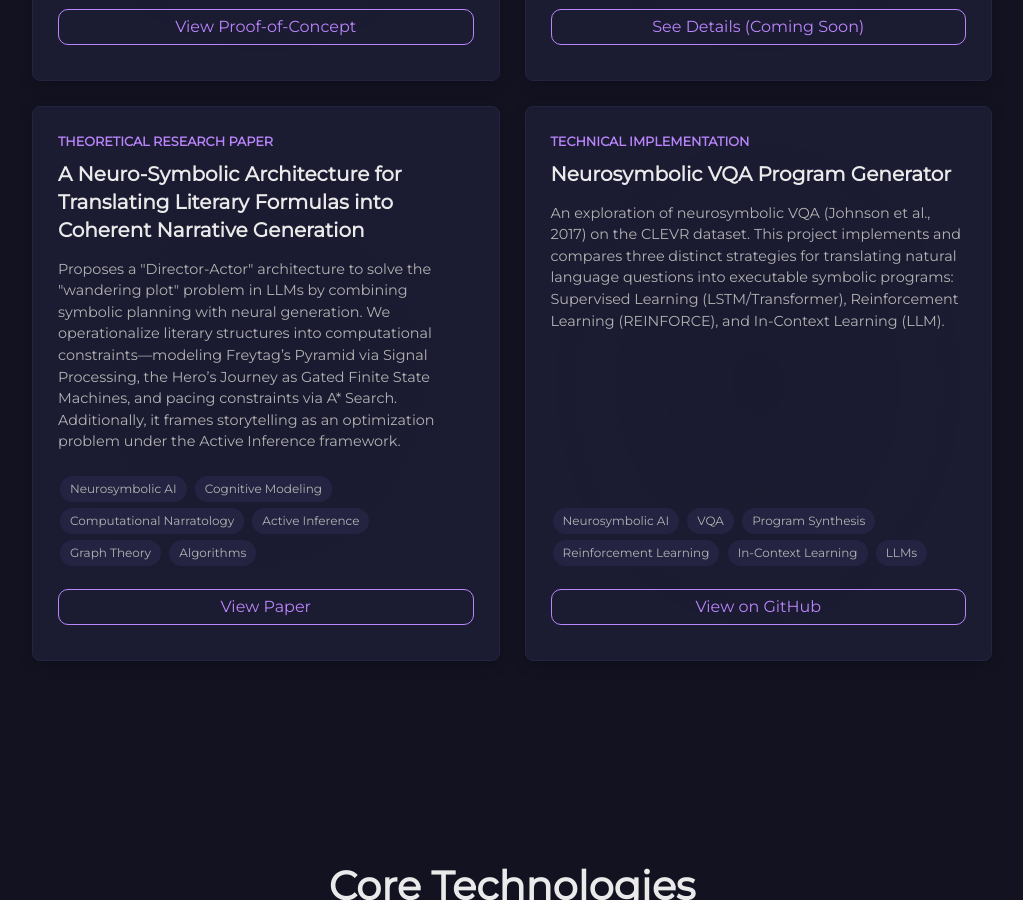
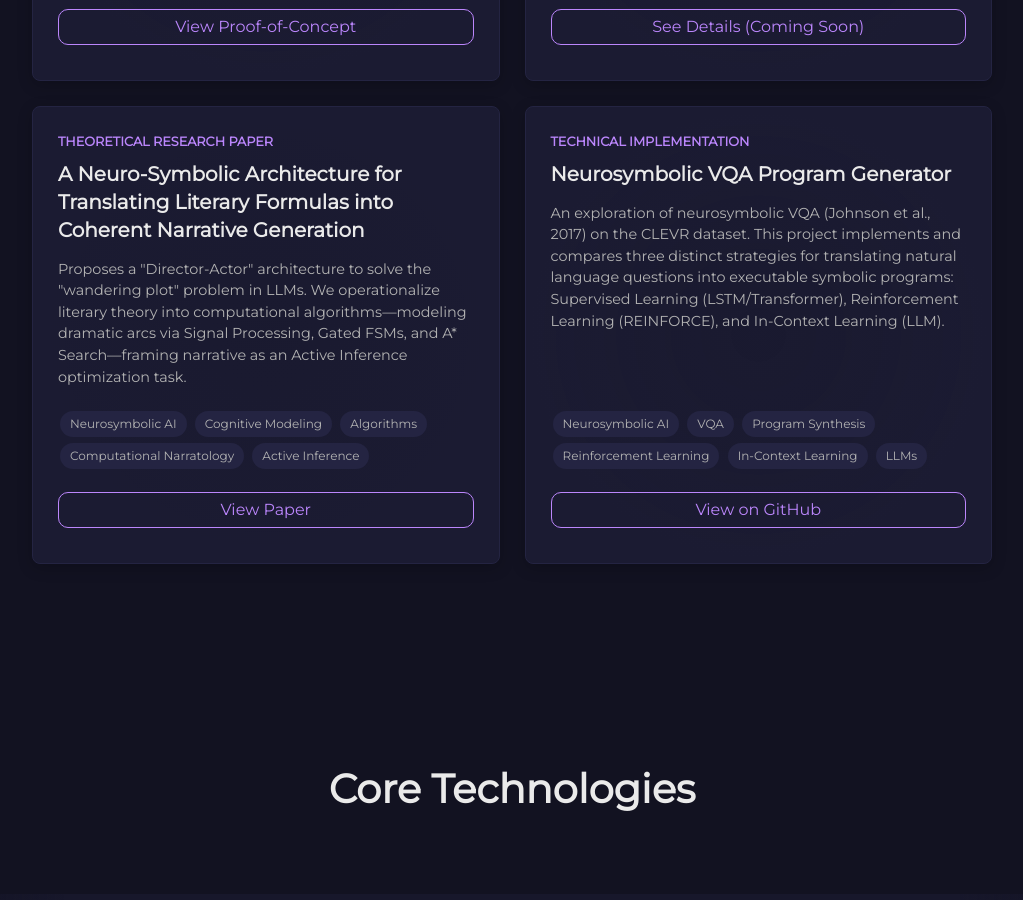
Before and after one commit to MsMaryamRezaee/msmaryamrezaee.github.io, a Jekyll site: the page built from index.html, in a window 1280 px wide and 900 px high, scrolled down 2389 px. Shown: the whole window, without its empty margins (128-1151 px from the left). Built offline with Jekyll 4.4.1, drawn with Linux system fonts in a browser that asks for light colours; some web fonts are replaced.

Commit message:
chore: Summarise higlight 3 description

```diff
--- a/_includes/highlights.html
+++ b/_includes/highlights.html
@@ -33,14 +33,13 @@
     <div class="highlight-card js-reveal">
       <span class="highlight-type">Theoretical Research Paper</span>
       <h3 class="highlight-title">A Neuro-Symbolic Architecture for Translating Literary Formulas into Coherent Narrative Generation</h3>
-      <p class="highlight-desc">Proposes a "Director-Actor" architecture to solve the "wandering plot" problem in LLMs by combining symbolic planning with neural generation. We operationalize literary structures into computational constraints—modeling Freytag’s Pyramid via Signal Processing, the Hero’s Journey as Gated Finite State Machines, and pacing constraints via A* Search. Additionally, it frames storytelling as an optimization problem under the Active Inference framework.</p>
+      <p class="highlight-desc">Proposes a "Director-Actor" architecture to solve the "wandering plot" problem in LLMs. We operationalize literary theory into computational algorithms—modeling dramatic arcs via Signal Processing, Gated FSMs, and A* Search—framing narrative as an Active Inference optimization task.</p>
       <div class="highlight-tags">
         <span>Neurosymbolic AI</span>
         <span>Cognitive Modeling</span>
+        <span>Algorithms</span>
         <span>Computational Narratology</span>
         <span>Active Inference</span>
-        <span>Graph Theory</span>
-        <span>Algorithms</span>
       </div>
       <a class="action-link" href="https://msmaryamrezaee.github.io/assets/files/projects/courses/FromArchetypesToAlgorithms.pdf" target="_blank" rel="noopener noreferrer">View Paper</a>
     </div>
```
